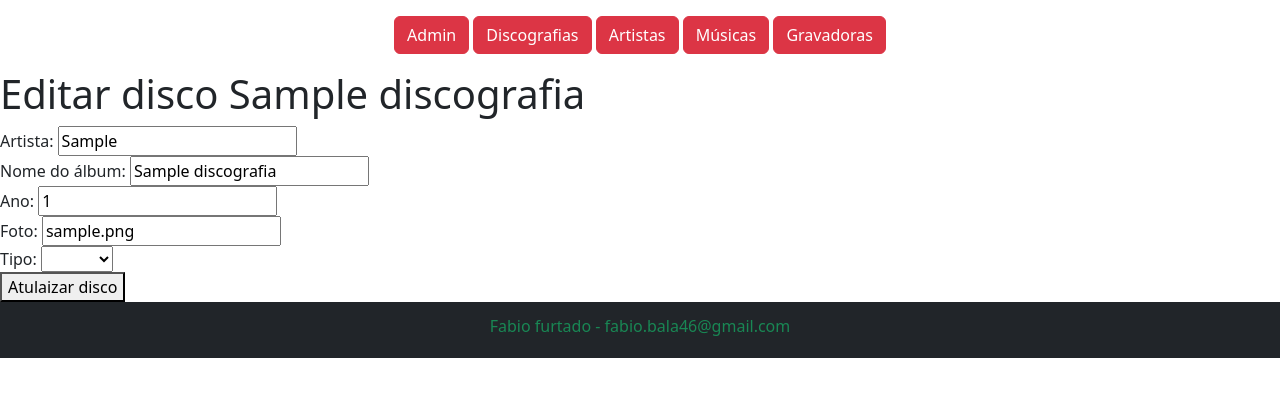
After one commit to 92fabio/APP-SPOTIFY, a PHP site: page /discografia-editar.php?id=1 in a window 1280 px wide. The commit adds this page. Shown: the top 397 px of the page. Run offline with PHP 8.4, Linux system fonts and the light colour scheme; tables that the repository leaves empty hold one stand-in row (values such as "Sample post"); data that the repository does not hold is empty.

Commit message:
atualização

```diff
--- /dev/null
+++ b/discografia-editar.php
@@ -0,0 +1,39 @@
+<?php
+$id = $_GET['id'];
+include "inc-conexao.php";
+$sql = "select * from tb_discografia where id = {$id}";
+$resultado = mysqli_query($conexao, $sql);
+$nome = $artista = $foto = $tipo = $ano = '';
+while($linha = mysqli_fetch_assoc($resultado)){
+    $nome = $linha['nome'];
+    $artista = $linha['artista'];
+    $foto = $linha['foto'];
+    $tipo = $linha['tipo'];
+    $ano = $linha['ano'];
+}
+
+include "inc-cabecalho.php";
+?>
+<body>
+    <?php include "inc-menu.php"; ?>
+    <main class="conteiner">
+        <h1>Editar disco <?=$nome?></h1>
+        <form method="post" action="discografia-atualizar.php?id=<?=$id?>">
+            Artista: <input name="Artista" value="<?=$artista?>"> <br>
+            Nome do álbum: <input name="nome" value="<?=$nome?>"> <br>
+            Ano: <input type="number" name="ano" value="<?=$ano?>"> <br>
+            Foto: <input name="foto" value="<?=$foto?>"><br>
+            Tipo:
+            <select name="tipo">
+                <option value""></option>
+                <option value"album" <?php if($tipo == 'album'){ echo "selected";} ?> >Álbum</option>
+                <option value"single" <?php if($tipo == 'single'){ echo "selected";} ?> >Single</option>
+            </select><br>
+        <button type="submit">Atulaizar disco</button>
+        </form>
+    </main>
+        <?php
+        mysqli_close($conexao);
+        include "inc-rodape.php";
+
+?>
--- a/discografia-listagem.php
+++ b/discografia-listagem.php
@@ -26,6 +26,7 @@ include "inc-cabecalho.php";
                     <td>Album</td>
                     <td>Ano</td>
                     <td>Tipo</td>
+                    <td>Ações</td>
                 </tr>
 
                 <?php
@@ -44,7 +45,9 @@ include "inc-cabecalho.php";
 
                     echo "<td> {$linha_resultado['ano']} </td> ";
                     echo "<td> {$linha_resultado['tipo']} </td> ";
-                    echo "<tr>";
+                    echo "<td> <a href='discografia-excluir.php?id={$linha_resultado['id']}'>Excluir</a>
+                    <a href='discografia-editar.php?id={$linha_resultado['id']}'>Editar</a></td> ";
+                    echo "</tr>";
                 }
 
                 mysqli_close($conexao);
```
Also changed, not shown: discografia-atualizar.php (added, +17 -0 lines), discografia-excluir.php (added, +14 -0 lines).
